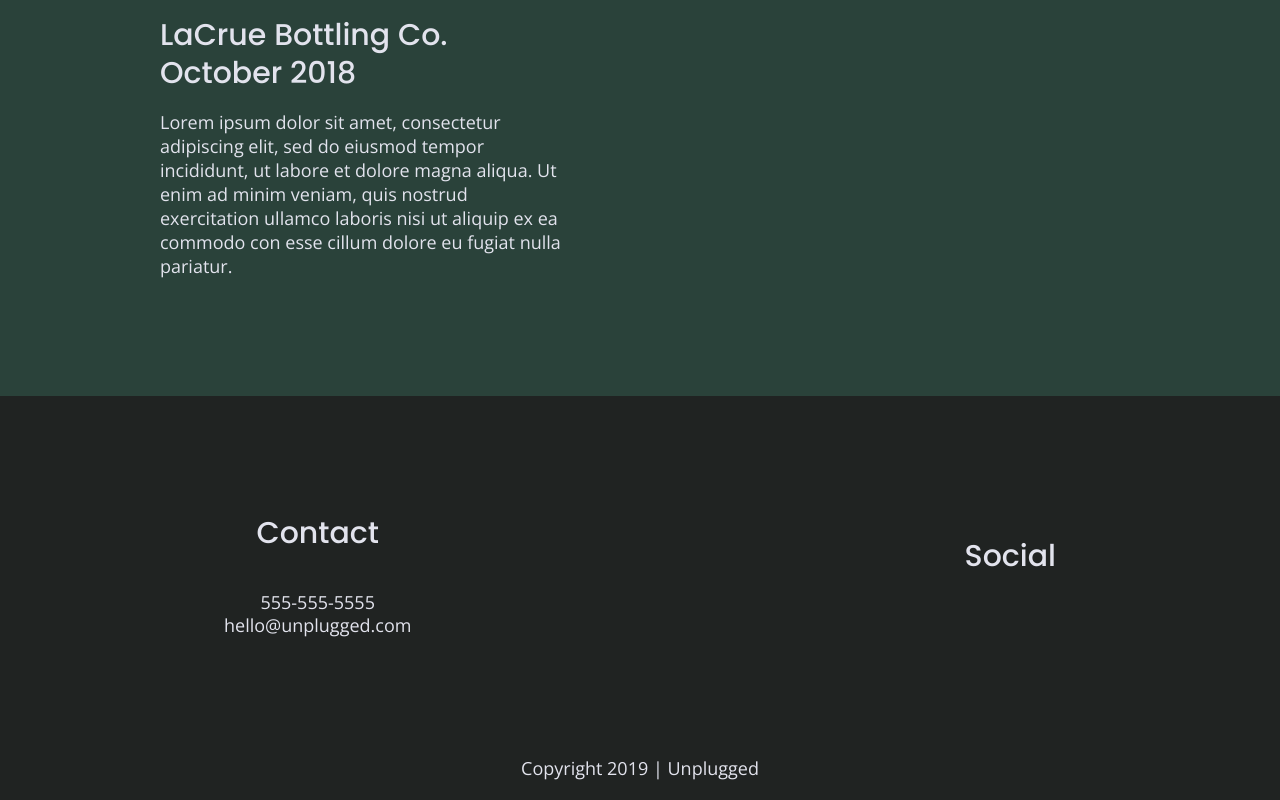
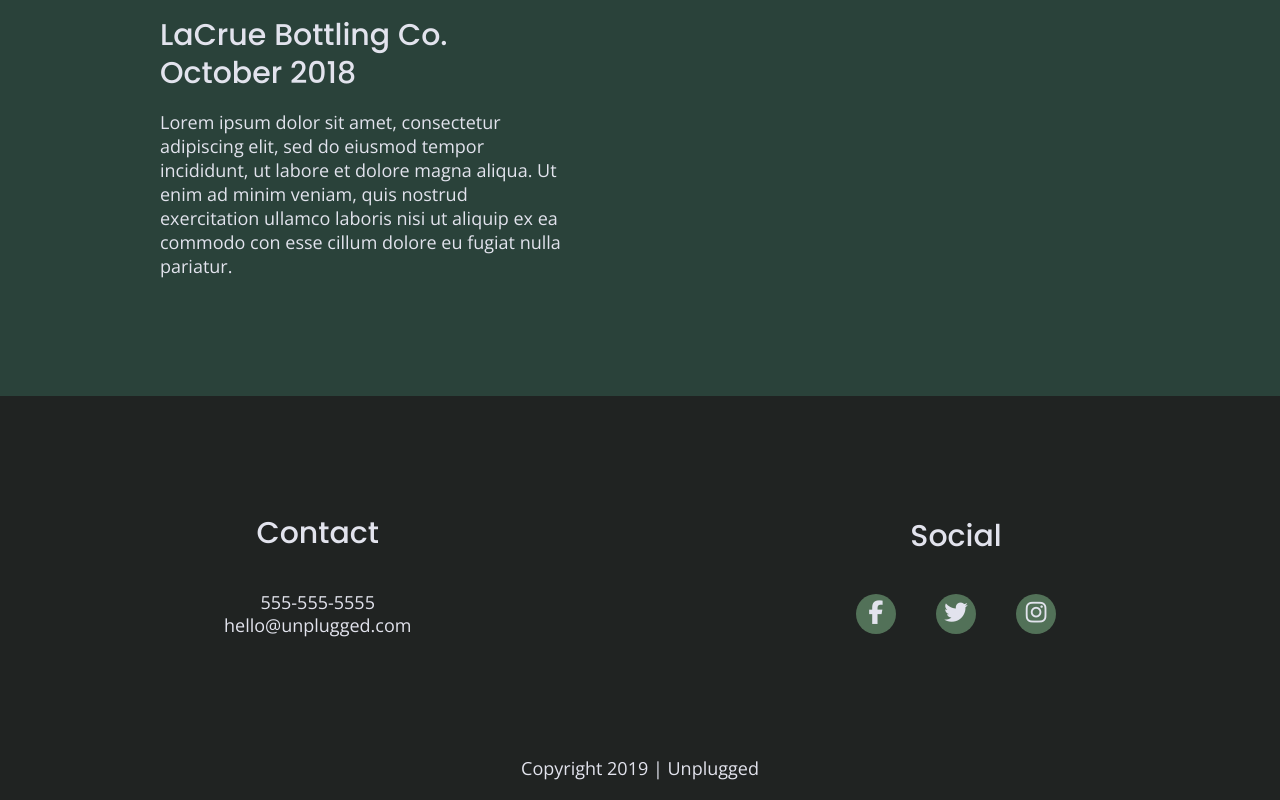
Before and after one commit to TieFit/unplugged-retreat, a website built with Parcel: page index.html in a window 1280 px wide. Shown: the part 2733-3533 px from the top of the page. Built offline with nearby package versions, Linux system fonts and the light colour scheme.

Commit message:
Added remaining icons

```diff
--- a/css/main.css
+++ b/css/main.css
@@ -240,9 +240,17 @@
   }
 
   footer .social-icons p {
+    background-color: #527158;
+    border-radius: 50%;
+    width: 40px;
+    height: 40px;
     display: flex;
     justify-content: center;
     align-items: center;
+  }
+
+  footer .social-icons p i {
+    font-size: 1.3125em;
   }
 
   footer .copyright {
@@ -656,7 +664,12 @@
     }
 
     footer p {
-        line-height: 1.285;
+      line-height: 1.285;
+    }
+
+    footer .social-icons {
+      width: 12.5em;
+      justify-content: space-between;
     }
 
     footer .copyright {
--- a/index.html
+++ b/index.html
@@ -140,9 +140,15 @@
         <div class="social">
           <h4>Social</h4>
           <div class="social-icons">
-            <p><a href="https://www.facebook.com/Skillcrush" target="_blank"></a></p>
-            <p><a href="https://www.twitter.com/Skillcrush" target="_blank"></a></p>
-            <p><a href="https://www.instagram.com/Skillcrush" target="_blank"></a></p>
+            <p>
+              <a href="https://www.facebook.com/Skillcrush" target="_blank"><i class="fa-brands fa-facebook-f"></i></a>
+            </p>
+            <p>
+              <a href="https://www.twitter.com/Skillcrush" target="_blank"><i class="fa-brands fa-twitter"></i></a>
+            </p>
+            <p>
+              <a href="https://www.instagram.com/Skillcrush" target="_blank"><i class="fa-brands fa-instagram"></i></a>
+            </p>
           </div>
         </div>
       </div>
```
Also changed, not shown: about/index.html (+9 -3 lines), faq/index.html (+9 -3 lines).
